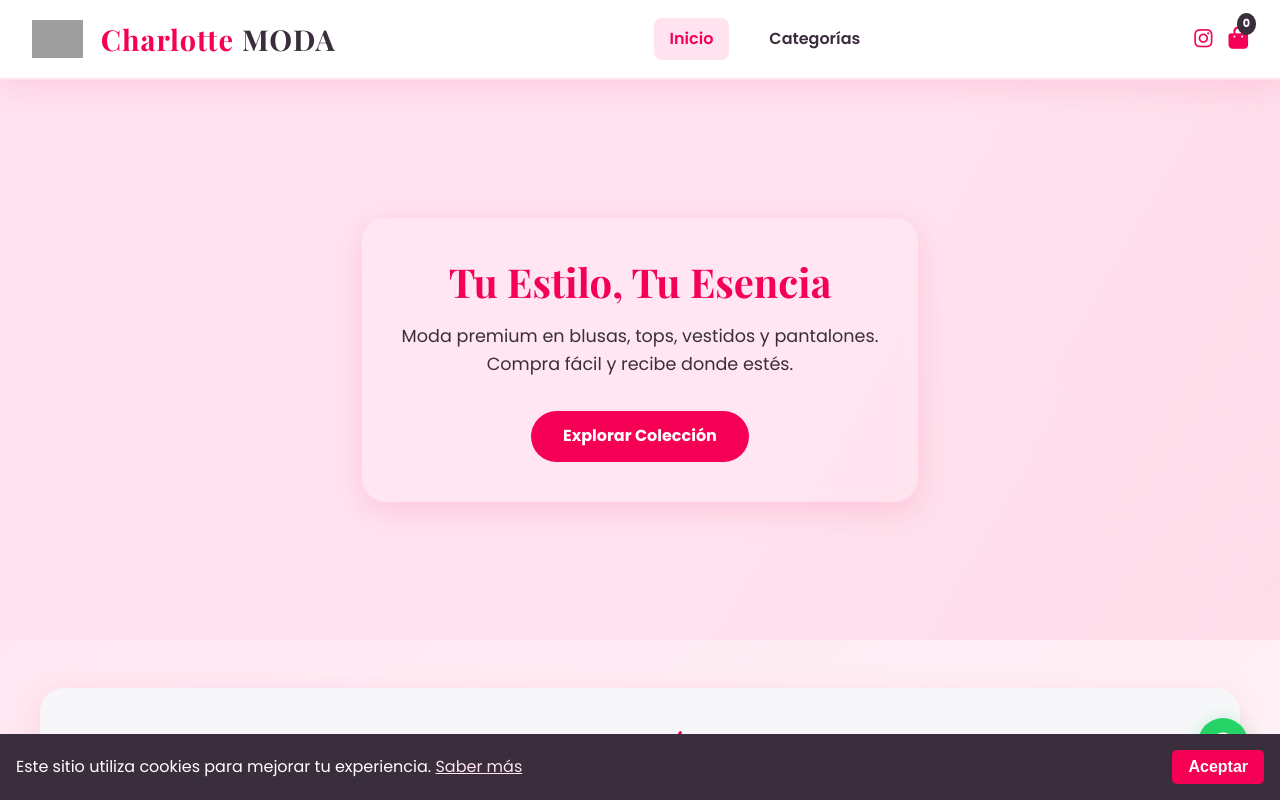
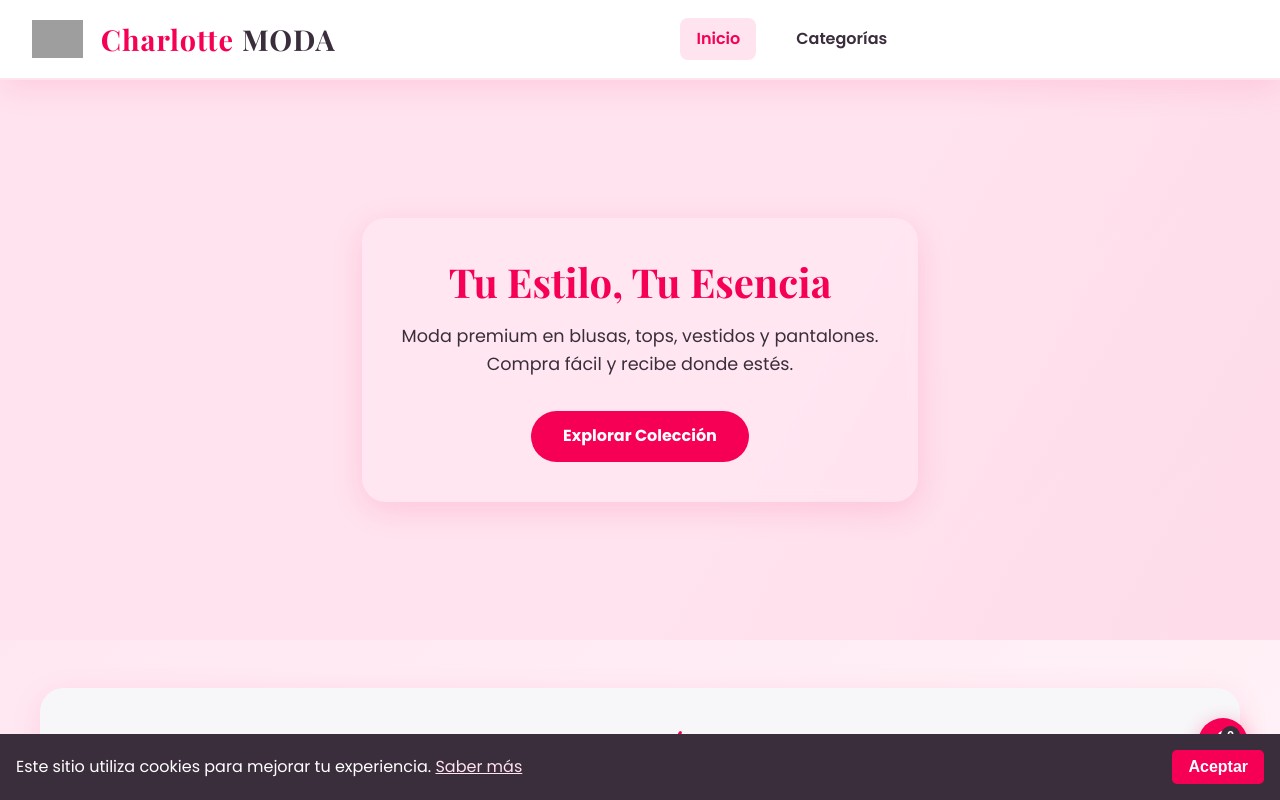
Before and after one commit to gA7179/charlottemodapaginaweb, a plain HTML site: page index.html in a window 1280 px wide. Shown: the top 800 px of the page. Drawn offline with nearby package versions, Linux system fonts and the light colour scheme; grey boxes are pictures that could not be loaded.

Commit message:
Actualización del contenido de la página

```diff
--- a/index.html
+++ b/index.html
@@ -32,11 +32,7 @@
       <a href="#categories">Categorías</a>
     </nav>
     <div class="nav-icons">
-      <a href="https://www.instagram.com/charlotte_.moda/" target="_blank" aria-label="Instagram" class="social-icon"><i class="fab fa-instagram"></i></a>
-      <div class="cart-icon" id="cart-icon" aria-label="Carrito de compras" tabindex="0">
-        <i class="fas fa-shopping-bag"></i>
-        <span class="cart-count">0</span>
-      </div>
+      <!-- Icono de Instagram eliminado -->
     </div>
   </header>
 
@@ -100,11 +96,6 @@
       </a>
     </div>
   </section>
-
-  <!-- WhatsApp Button flotante -->
-  <a href="https://wa.me/59175053524" target="_blank" class="whatsapp-btn" aria-label="WhatsApp">
-    <i class="fab fa-whatsapp"></i>
-  </a>
 
   <!-- Botón volver arriba -->
   <button id="back-to-top" aria-label="Volver arriba"><i class="fas fa-chevron-up"></i></button>
@@ -214,6 +205,12 @@
     <button id="cookie-accept" class="btn">Aceptar</button>
   </div>
 
+  <!-- Botón carrito flotante -->
+  <button class="cart-float-btn" id="cart-icon" aria-label="Carrito de compras">
+    <i class="fas fa-shopping-bag"></i>
+    <span class="cart-count">0</span>
+  </button>
+
   <script src="main.js"></script>
 </body>
 </html>
--- a/main.js
+++ b/main.js
@@ -153,6 +153,7 @@ document.addEventListener('DOMContentLoaded', function() {
 
   // Carrito
   const cartIcon = document.getElementById('cart-icon');
+  const cartFloatBtn = document.getElementById('cart-float-btn');
   const cartOverlay = document.getElementById('cart-overlay');
   const cartSidebar = document.getElementById('cart-sidebar');
   const closeCart = document.getElementById('close-cart');
@@ -196,7 +197,7 @@ document.addEventListener('DOMContentLoaded', function() {
     setTimeout(() => cartIcon.classList.remove('pulse'), 1000);
   }
 
-  // Actualizar carrito
+  // Actualizar carrito (sincroniza contador flotante)
   function updateCart() {
     cartItemsContainer.innerHTML = '';
     cartTotal = 0;
@@ -229,6 +230,7 @@ document.addEventListener('DOMContentLoaded', function() {
 
     cartTotalEl.textContent = `Bs. ${cartTotal}`;
     cartCountEl.textContent = totalItems;
+    // sincroniza contador flotante (ya es el mismo botón)
   }
 
   // Abrir/cerrar carrito
@@ -244,7 +246,8 @@ document.addEventListener('DOMContentLoaded', function() {
     document.body.style.overflow = '';
   }
 
-  cartIcon.addEventListener('click', openCart);
+  if (cartIcon) cartIcon.addEventListener('click', openCart);
+  if (cartFloatBtn) cartFloatBtn.addEventListener('click', openCart);
   closeCart.addEventListener('click', closeCartSidebar);
   cartOverlay.addEventListener('click', closeCartSidebar);
 
--- a/styles.css
+++ b/styles.css
@@ -123,6 +123,9 @@ nav a.active, nav a:hover {
 }
 .social-icon:hover {
   color: var(--primary-dark);
+}
+.cart-icon {
+  display: none;
 }
 .cart-icon {
   position: relative;
@@ -384,10 +387,13 @@ nav a.active, nav a:hover {
 
 /* WhatsApp flotante */
 .whatsapp-btn {
+  display: none;
+}
+.cart-float-btn {
   position: fixed;
   bottom: 2rem;
   right: 2rem;
-  background: #25d366;
+  background: var(--primary);
   color: white;
   width: 50px;
   height: 50px;
@@ -396,13 +402,26 @@ nav a.active, nav a:hover {
   align-items: center;
   justify-content: center;
   font-size: 1.5rem;
-  box-shadow: 0 4px 20px rgba(37,211,102,0.3);
-  z-index: 100;
+  box-shadow: 0 4px 20px rgba(245,0,85,0.3);
+  z-index: 1000;
+  border: none;
+  cursor: pointer;
   transition: all 0.3s;
 }
-.whatsapp-btn:hover {
+.cart-float-btn:hover {
+  background: var(--primary-dark);
   transform: scale(1.1);
-  background: #128c7e;
+}
+.cart-float-btn .cart-count {
+  position: absolute;
+  top: 8px;
+  right: 8px;
+  background: var(--primary-dark);
+  color: white;
+  border-radius: 50%;
+  font-size: 0.8rem;
+  padding: 2px 6px;
+  font-weight: 700;
 }
 
 /* Botón volver arriba */
```
